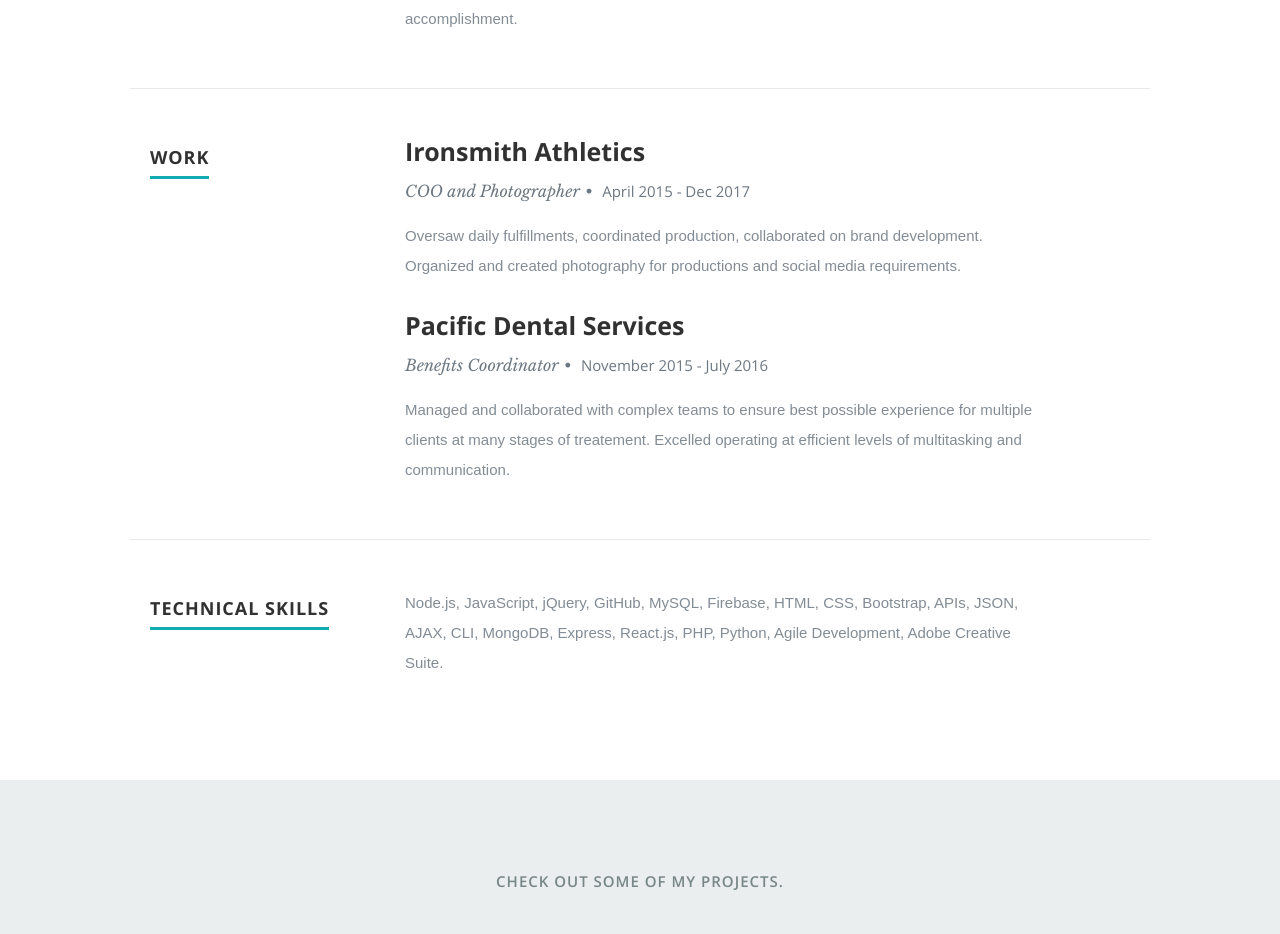
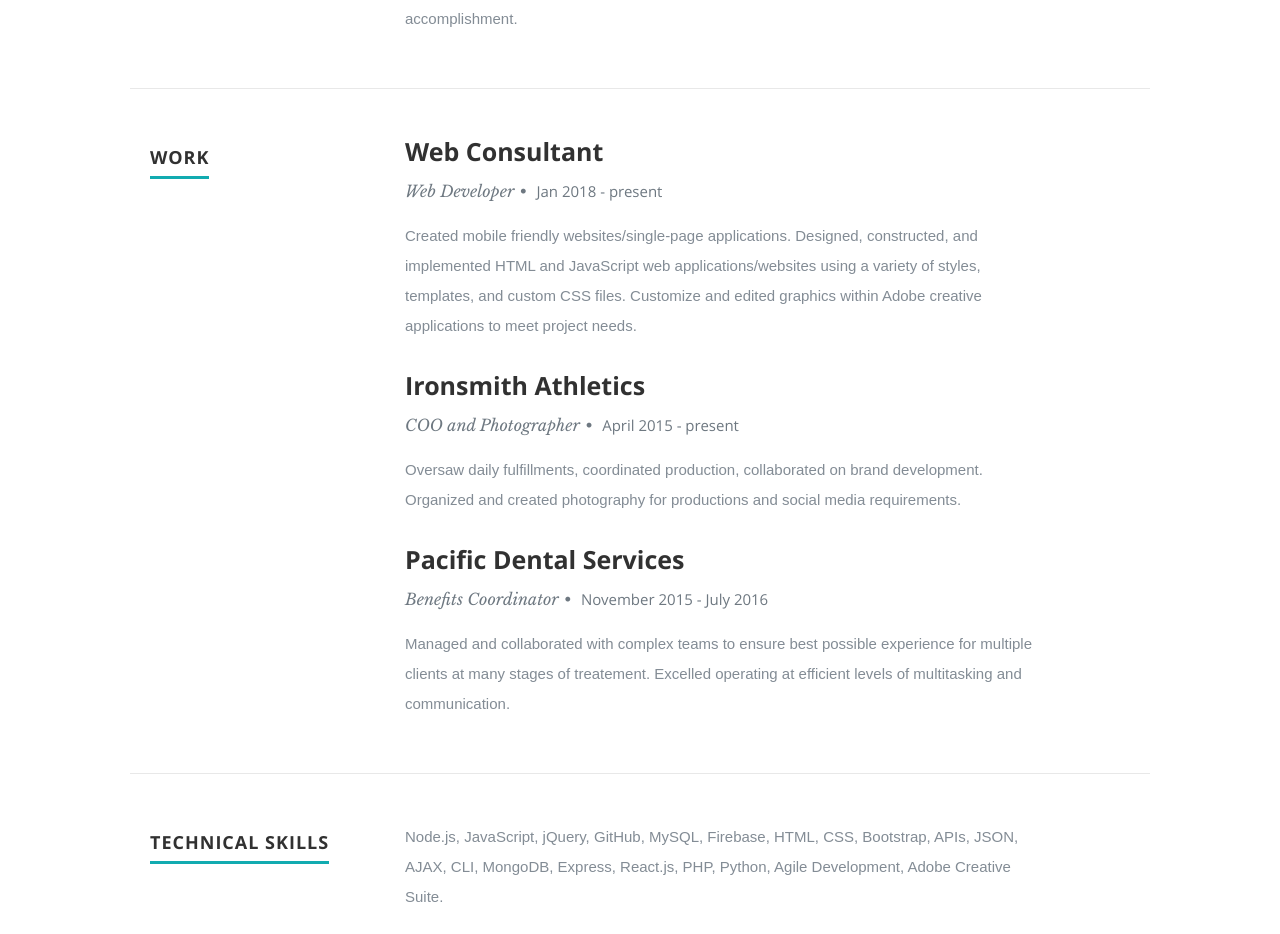
Before and after one commit to All-isa/All-isa.github.io, a React (Create React App) app: page / in a window 1280 px wide. Shown: the part 1840-2774 px from the top of the page. Built offline with nearby package versions, Linux system fonts and the light colour scheme.

Commit message:
adjusting resume portion

```diff
--- a/src/components/Resume/resume.js
+++ b/src/components/Resume/resume.js
@@ -34,10 +34,19 @@
             <h1><span>Work</span></h1>
           </div>
           <div className="nine columns main-col">
+          <div className="row item">
+              <div className="twelve columns">
+                <h3>Web Consultant</h3>
+                <p className="info">Web Developer<span>•</span> <em className="date">Jan 2018 - present</em></p>
+                <p>
+                Created mobile friendly websites/single-page applications. Designed, constructed, and implemented HTML and JavaScript web applications/websites using a variety of styles, templates, and custom CSS files. Customize and edited graphics within Adobe creative applications to meet project needs.
+                </p>
+              </div>
+            </div>
             <div className="row item">
               <div className="twelve columns">
                 <h3>Ironsmith Athletics</h3>
-                <p className="info">COO and Photographer<span>•</span> <em className="date">April 2015 - Dec 2017</em></p>
+                <p className="info">COO and Photographer<span>•</span> <em className="date">April 2015 - present</em></p>
                 <p>
                 Oversaw daily fulfillments, coordinated production, collaborated on brand development. Organized and created photography for productions and social media requirements.
                 </p>
```
